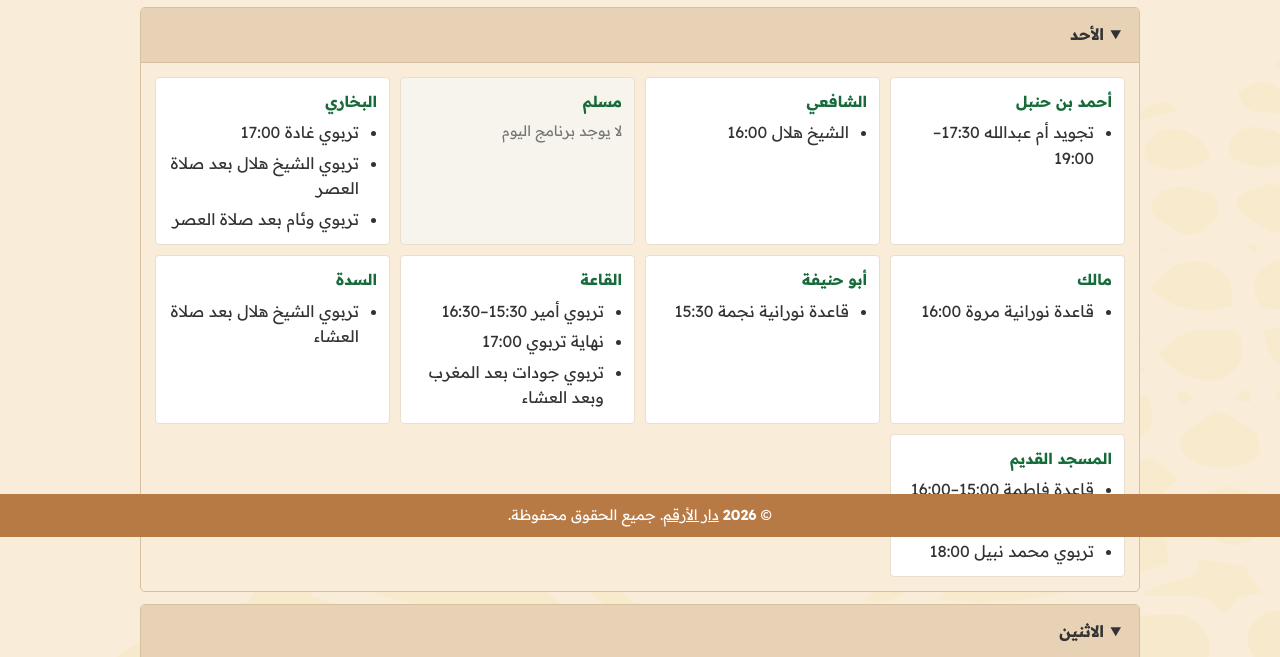
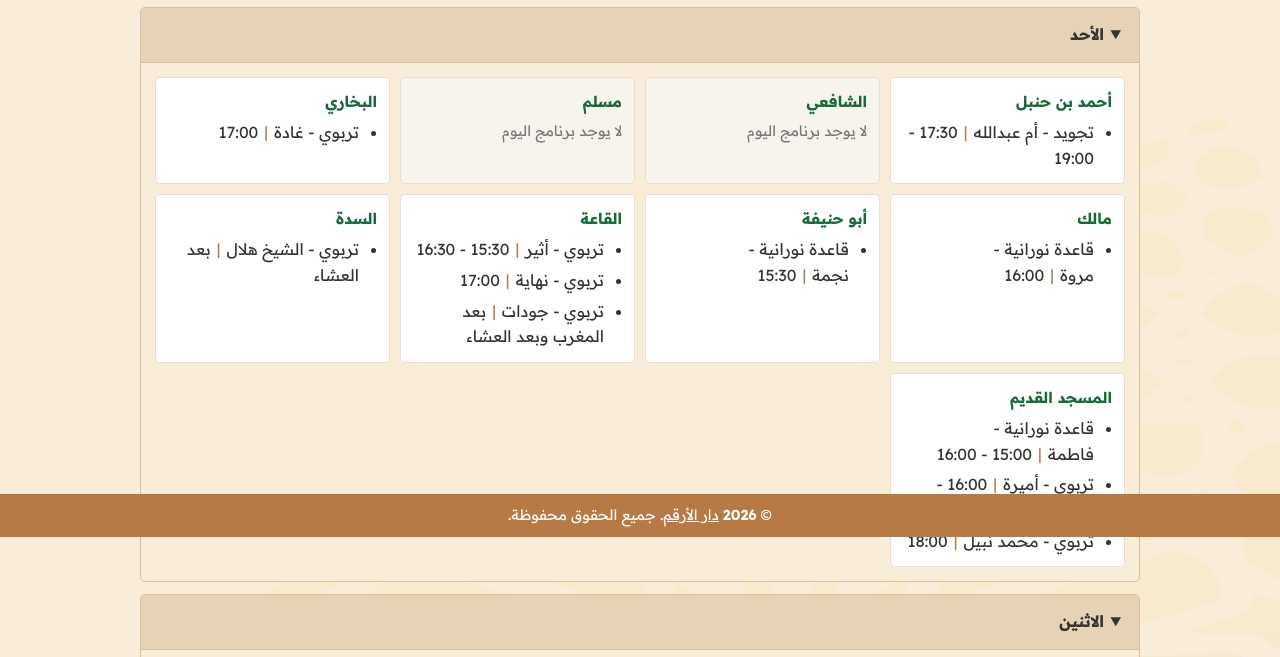
Before and after one commit to dev-DarAlarkam/dev-DarAlarkam.github.io, a plain HTML site: page html/rooms-program.html in a window 1280 px wide. Shown: the part 263-920 px from the top of the page. Drawn offline with Linux system fonts and the light colour scheme; files that its build step writes are made by us from their sources.

Commit message:
updated rooms program

```diff
--- a/css/rooms-program.css
+++ b/css/rooms-program.css
@@ -70,6 +70,11 @@
     margin-top: 5px;
 }
 
+.room-schedule-separator {
+    padding: 0 6px;
+    color: var(--primary-color);
+}
+
 .rooms-source-link {
     display: inline-block;
     margin-top: 4px;
--- a/js/rooms-program.js
+++ b/js/rooms-program.js
@@ -10,40 +10,174 @@ const weeklyRoomNames = [
     'المسجد القديم'
 ];
 
-const weeklyRoomDays = document.querySelectorAll('.rooms-day-grid');
+const weeklyRoomSchedule = {
+    الأحد: {
+        'أحمد بن حنبل': [['تجويد - أم عبدالله', '17:30 - 19:00']],
+        'البخاري': [['تربوي - غادة', '17:00']],
+        'مالك': [['قاعدة نورانية - مروة', '16:00']],
+        'أبو حنيفة': [['قاعدة نورانية - نجمة', '15:30']],
+        'القاعة': [
+            ['تربوي - أثير', '15:30 - 16:30'],
+            ['تربوي - نهاية', '17:00'],
+            ['تربوي - جودات', 'بعد المغرب وبعد العشاء']
+        ],
+        'السدة': [['تربوي - الشيخ هلال', 'بعد العشاء']],
+        'المسجد القديم': [
+            ['تربوي - أميرة', '16:00 - 17:00'],
+            ['تربوي - محمد نبيل', '18:00'],
+            ['قاعدة نورانية - فاطمة', '15:00 - 16:00']
+        ]
+    },
+    الاثنين: {
+        'البخاري': [['تربوي - وئام', 'بعد العصر']],
+        'مالك': [['تربوي - آلاء', '15:30 - 16:30']],
+        'القاعة': [['مدارس العلوم الشرعية', '18:50 - 20:00']]
+    },
+    الثلاثاء: {
+        'البخاري': [['تربوي - نسيبة', '16:00 - 17:00']],
+        'مالك': [['قاعدة نورانية - مروة', '16:00']],
+        'أبو حنيفة': [
+            ['قاعدة نورانية - رابية', '17:00'],
+            ['تربوي - نجمة', '16:30 - 18:00']
+        ],
+        'المسجد القديم': [
+            ['قاعدة وتربوي - فاطمة', '15:00 - 17:00'],
+            ['تربوي - محمد نعيم', '17:15'],
+            ['تربوي - محمد نبيل', '18:30']
+        ]
+    },
+    الأربعاء: {
+        'أحمد بن حنبل': [['تلاوة - أحلام', '17:30']],
+        'الشافعي': [['تربوي - إسراء', '16:30 - 18:00']],
+        'البخاري': [['تربوي - لمياء', '15:30 - 16:45']],
+        'مالك': [['تربوي - أحلام', '16:00 - 17:00']],
+        'أبو حنيفة': [
+            ['تربوي - هيا', '15:00 - 16:00'],
+            ['قاعدة نورانية - نجمة', '16:00 - 17:00']
+        ],
+        'القاعة': [
+            ['تربوي - نهاية', '16:30 - 18:00'],
+            ['تربوي - أنس', 'بعد العشاء']
+        ],
+        'المسجد القديم': [
+            ['تربوي - هبة أبو الهيجاء', '16:00 - 17:15'],
+            ['تربوي - محمد نعيم', '17:30']
+        ]
+    },
+    الخميس: {
+        'الشافعي': [['تربوي - أزهار', '18:00 - 19:30']],
+        'مالك': [
+            ['معهد أخوات', '16:00 - 18:00'],
+            ['تربوي أخوات', '18:00 - 19:30']
+        ],
+        'أبو حنيفة': [['تربوي - سما', '15:30 - 16:30']],
+        'القاعة': [
+            ['معهد أخوات', '16:00 - 18:00'],
+            ['تربوي أخوات', '17:00 - 18:30']
+        ],
+        'السدة': [['تربوي - الشيخ هلال', 'بعد العشاء']],
+        'المسجد القديم': [
+            ['تربوي - زهراء', '16:00 - 17:00'],
+            ['تربوي - أسماء', '17:30 - 19:00']
+        ]
+    },
+    الجمعة: {
+        'مسلم': [['تربوي - يزن', '10:00']],
+        'مالك': [['تربوي - نبيل', '16:00 - 19:00']],
+        'أبو حنيفة': [
+            ['فتيان', '15:00 - 16:30'],
+            ['تربوي - وئام ومحمد', 'بعد العصر']
+        ],
+        'المسجد القديم': [
+            ['تربوي - عبادة', '09:00'],
+            ['تربوي - يزن', '10:00'],
+            ['تربوي - أسماء', '11:00 - 12:30'],
+            ['تربوي - أسماء', '16:00 - 18:30']
+        ]
+    },
+    السبت: {
+        'أحمد بن حنبل': [['تربوي - أحلام', '10:30 - 12:00']],
+        'مسلم': [['تربوي - محمد صفوت', '10:00']],
+        'البخاري': [['تجويد', '08:30 - 11:30']],
+        'مالك': [
+            ['تربوي - أنس', '09:30'],
+            ['تربوي - هيا', '11:45'],
+            ['تربوي - نبيل', '16:30 - 19:30'],
+            ['تربوي - يزن', 'بعد العصر'],
+            ['تربوي - نبيل', 'بعد المغرب']
+        ],
+        'أبو حنيفة': [['قاعدة نورانية - رابية', '09:00']],
+        'القاعة': [['تربوي - سندس', '10:00']],
+        'المسجد القديم': [
+            ['تربوي - حنان', '15:15 - 17:00'],
+            ['تربوي - عبادة', 'بعد المغرب']
+        ]
+    }
+};
 
-weeklyRoomDays.forEach((dayGrid) => {
-    const roomCards = new Map();
+function getActivityStartTime(time) {
+    const clockTime = time.match(/(\d{1,2})(?::(\d{2}))?/);
+    if (clockTime) {
+        return Number(clockTime[1]) * 60 + Number(clockTime[2] || 0);
+    }
 
-    dayGrid.querySelectorAll('.room-schedule').forEach((card) => {
-        const heading = card.querySelector('h3');
-        const roomName = heading.textContent.trim();
+    if (time.includes('الفجر')) return 5 * 60;
+    if (time.includes('العصر')) return 16 * 60;
+    if (time.includes('المغرب')) return 18 * 60;
+    if (time.includes('العشاء')) return 20 * 60;
+    return Number.POSITIVE_INFINITY;
+}
 
-        if (roomName === 'غرف مالك والبخاري ومسلم') {
-            weeklyRoomNames.slice(2, 5).forEach((sharedRoomName) => {
-                const sharedCard = card.cloneNode(true);
-                sharedCard.querySelector('h3').textContent = sharedRoomName;
-                sharedCard.classList.add('room-schedule-shared');
-                roomCards.set(sharedRoomName, sharedCard);
-            });
-            return;
-        }
+function createRoomScheduleCard(roomName, activities = []) {
+    const card = document.createElement('article');
+    card.className = activities.length ? 'room-schedule' : 'room-schedule room-schedule-empty';
 
-        roomCards.set(roomName, card);
+    const heading = document.createElement('h3');
+    heading.textContent = roomName;
+    card.appendChild(heading);
+
+    if (activities.length === 0) {
+        const emptyMessage = document.createElement('p');
+        emptyMessage.textContent = 'لا يوجد برنامج اليوم';
+        card.appendChild(emptyMessage);
+        return card;
+    }
+
+    const activityList = document.createElement('ul');
+    const orderedActivities = activities
+        .map((activity, index) => ({ activity, index }))
+        .sort((first, second) => (
+            getActivityStartTime(first.activity[1]) - getActivityStartTime(second.activity[1])
+            || first.index - second.index
+        ));
+
+    orderedActivities.forEach(({ activity: [activityName, time] }) => {
+        const listItem = document.createElement('li');
+        const activityLabel = document.createElement('span');
+        activityLabel.textContent = activityName;
+
+        const separator = document.createElement('span');
+        separator.className = 'room-schedule-separator';
+        separator.setAttribute('aria-hidden', 'true');
+        separator.textContent = '|';
+
+        const timeLabel = document.createElement('bdi');
+        timeLabel.dir = 'ltr';
+        timeLabel.textContent = time;
+        listItem.append(activityLabel, separator, timeLabel);
+        activityList.appendChild(listItem);
     });
 
-    weeklyRoomNames.forEach((roomName) => {
-        if (!roomCards.has(roomName)) {
-            const emptyCard = document.createElement('article');
-            emptyCard.className = 'room-schedule room-schedule-empty';
-            const heading = document.createElement('h3');
-            heading.textContent = roomName;
-            const emptyMessage = document.createElement('p');
-            emptyMessage.textContent = 'لا يوجد برنامج اليوم';
-            emptyCard.append(heading, emptyMessage);
-            roomCards.set(roomName, emptyCard);
-        }
-    });
+    card.appendChild(activityList);
+    return card;
+}
 
-    dayGrid.replaceChildren(...weeklyRoomNames.map((roomName) => roomCards.get(roomName)));
+document.querySelectorAll('.rooms-day').forEach((day) => {
+    const dayName = day.querySelector('summary').textContent.trim();
+    const daySchedule = weeklyRoomSchedule[dayName] || {};
+    const dayGrid = day.querySelector('.rooms-day-grid');
+
+    dayGrid.replaceChildren(...weeklyRoomNames.map((roomName) => (
+        createRoomScheduleCard(roomName, daySchedule[roomName] || [])
+    )));
 });
```
Also changed, not shown: 1 other file.
